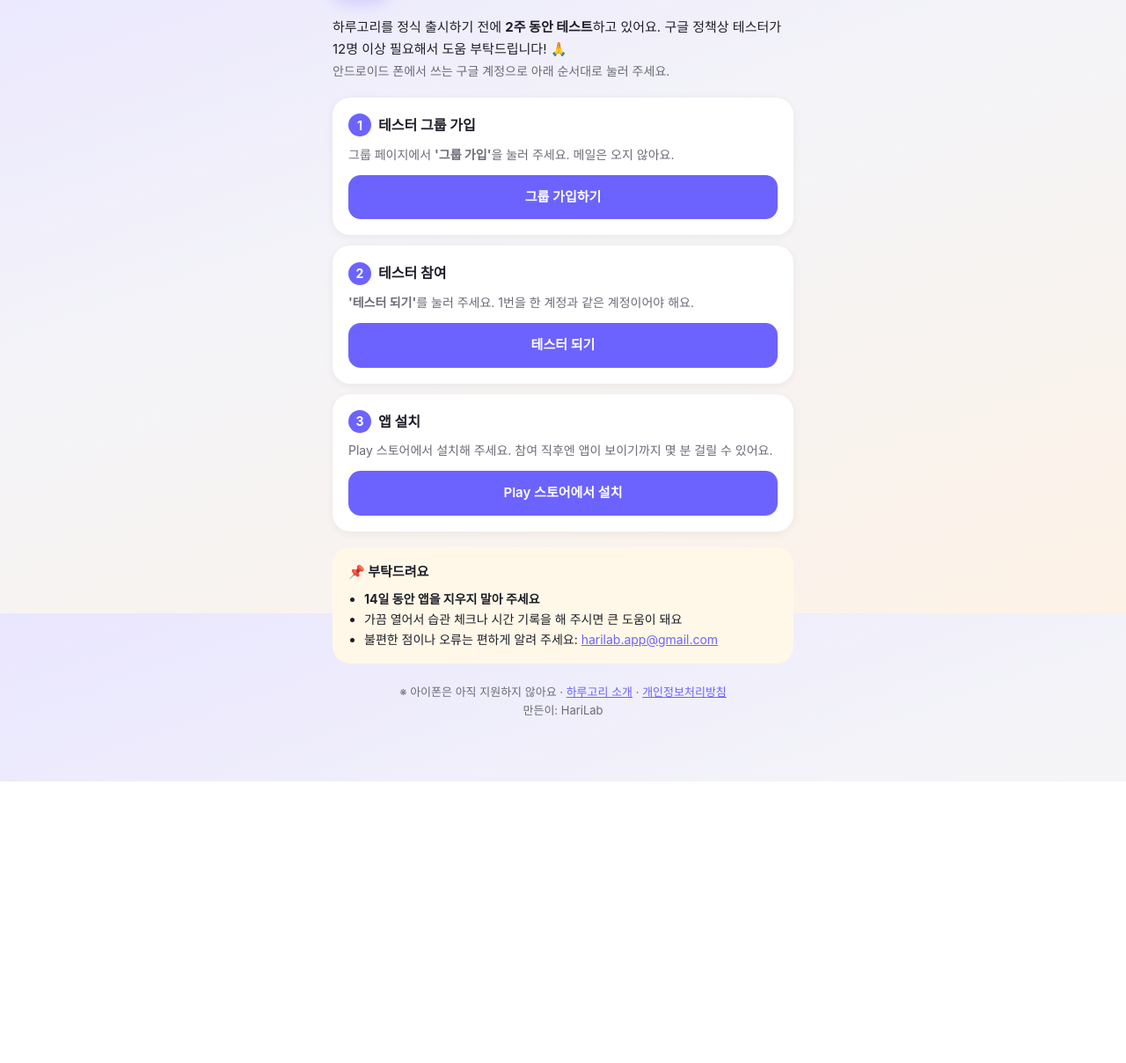
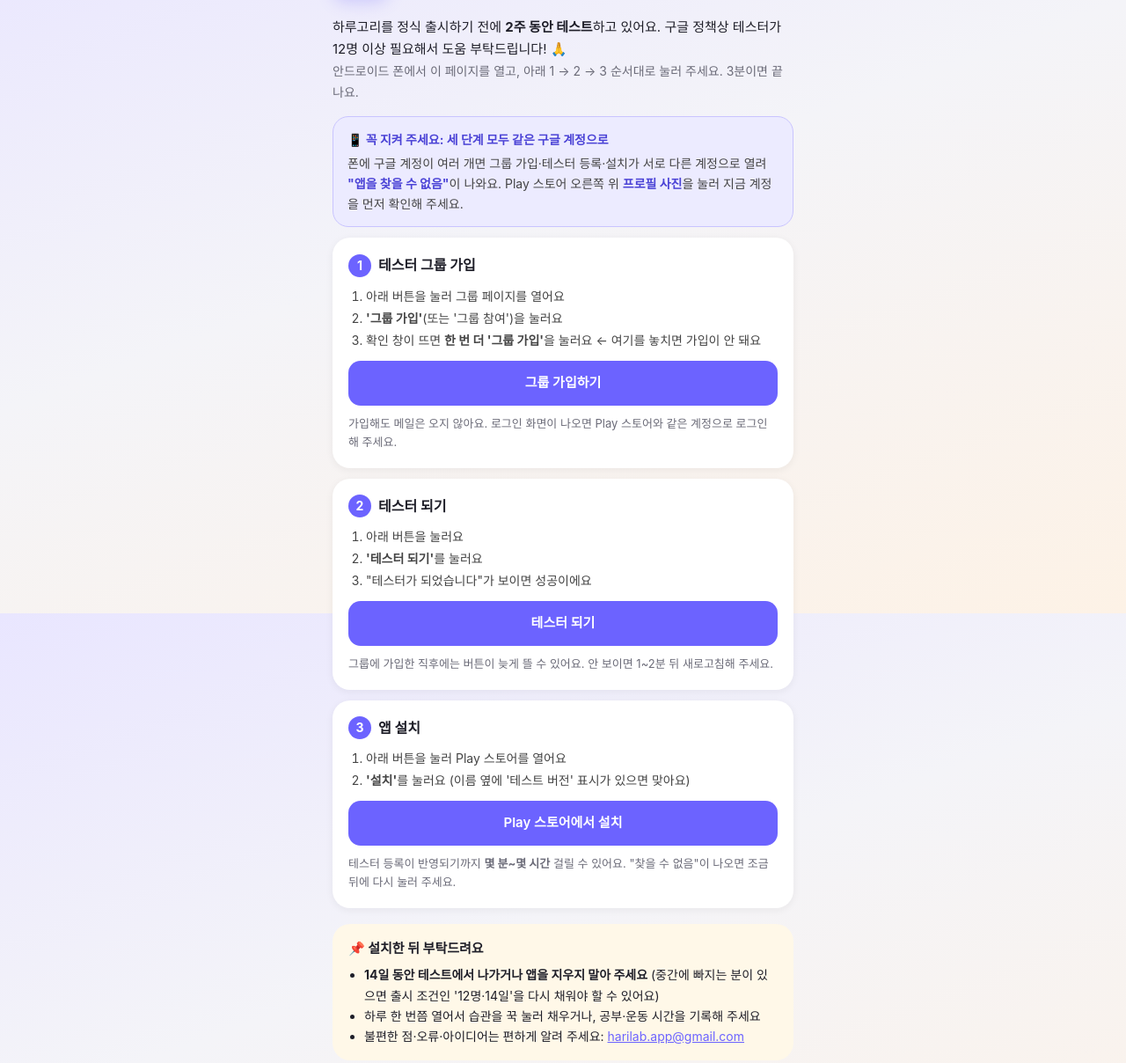
Before and after one commit to harilabapp/harugori, a plain HTML site: page test.html in a window 1280 px wide. Shown: the part 103-1311 px from the top of the page at 88% size. Before the commit the page ends 991 px from the top, so only its background shows below. Drawn offline with Linux system fonts and the light colour scheme.

Commit message:
테스터 안내 자세히: 같은 계정 강조, 단계별 순서, 설치 안 될 때 도움말
Co-Authored-By: Claude Opus 5.5 <noreply@anthropic.com>

```diff
--- a/test.html
+++ b/test.html
@@ -5,10 +5,10 @@
 <meta name="viewport" content="width=device-width, initial-scale=1">
 <title>하루고리 테스트 참여 안내</title>
 <meta property="og:title" content="하루고리 테스트 참여 안내">
-<meta property="og:description" content="정식 출시 전 2주 테스트에 함께해 주세요 · 안드로이드 전용">
+<meta property="og:description" content="정식 출시 전 2주 테스트에 함께해 주세요 · 안드로이드 전용 · 3분이면 끝나요">
 <meta property="og:image" content="https://harilabapp.github.io/harugori/icon-512.png?v=2">
 <style>
-  :root { --brand: #6C63FF; --ink: #1e1e28; --sub: #6b6b78; --card: #fff; --bg: #f4f4f8; }
+  :root { --brand: #6C63FF; --ink: #1e1e28; --sub: #6b6b78; --card: #fff; }
   * { box-sizing: border-box; }
   body { margin: 0; font-family: -apple-system, "Noto Sans KR", "Malgun Gothic", sans-serif; color: var(--ink); line-height: 1.65;
          background: linear-gradient(160deg, #e9e6ff 0%, #f4f4f8 45%, #fdf2e6 100%) fixed; }
@@ -16,17 +16,23 @@
   .top { display: flex; align-items: center; gap: 14px; }
   .top img { width: 64px; height: 64px; border-radius: 16px; box-shadow: 0 6px 18px rgba(108,99,255,.25); }
   h1 { font-size: 22px; margin: 0; } .sub { color: var(--sub); font-size: 14px; margin: 2px 0 0; }
-  .lead { margin: 22px 0 18px; font-size: 15px; }
+  .lead { margin: 22px 0 14px; font-size: 15px; }
+  .key { background: #ecebff; border: 1.5px solid #c9c4ff; border-radius: 18px; padding: 14px 16px; font-size: 14px; }
+  .key b { color: #4b43d6; } .key p { margin: 4px 0 0; color: #444; }
   .step { background: var(--card); border-radius: 20px; padding: 18px; margin-top: 12px; box-shadow: 0 2px 10px rgba(30,30,40,.06); }
-  .step .no { display: inline-flex; width: 26px; height: 26px; border-radius: 13px; background: var(--brand); color: #fff;
+  .step .no { display: inline-flex; flex: none; width: 26px; height: 26px; border-radius: 13px; background: var(--brand); color: #fff;
               font-size: 14px; font-weight: 700; align-items: center; justify-content: center; margin-right: 8px; }
   .step h2 { font-size: 16px; margin: 0; display: flex; align-items: center; }
-  .step p { margin: 8px 0 12px; color: var(--sub); font-size: 14px; }
+  .step ol { margin: 10px 0 12px; padding-left: 20px; color: #444; font-size: 14px; } .step li { margin: 2px 0; }
+  .tip { font-size: 13px; color: var(--sub); margin: 10px 0 0; }
   .btn { display: block; text-align: center; background: var(--brand); color: #fff; text-decoration: none; font-weight: 600;
          padding: 13px; border-radius: 14px; font-size: 15px; }
   .btn:active { opacity: .85; }
   .note { background: #fff8e8; border-radius: 20px; padding: 16px 18px; margin-top: 18px; font-size: 14px; }
-  .note h3 { font-size: 15px; margin: 0 0 6px; } .note ul { margin: 0; padding-left: 18px; }
+  .note h3, .help h3 { font-size: 15px; margin: 0 0 6px; } .note ul { margin: 0; padding-left: 18px; }
+  .help { background: var(--card); border-radius: 20px; padding: 16px 18px; margin-top: 18px; font-size: 14px; box-shadow: 0 2px 10px rgba(30,30,40,.06); }
+  details { border-top: 1px solid #eee; padding: 10px 0; } details:first-of-type { border-top: 0; }
+  summary { cursor: pointer; font-weight: 600; } details p, details ol { margin: 6px 0 0; color: #444; } details ol { padding-left: 20px; }
   .muted { color: var(--sub); font-size: 13px; margin-top: 22px; text-align: center; }
   a { color: var(--brand); }
 </style>
@@ -42,36 +48,84 @@
   </div>
 
   <p class="lead">하루고리를 정식 출시하기 전에 <b>2주 동안 테스트</b>하고 있어요. 구글 정책상 테스터가 12명 이상 필요해서 도움 부탁드립니다! 🙏<br>
-  <span class="sub">안드로이드 폰에서 쓰는 구글 계정으로 아래 순서대로 눌러 주세요.</span></p>
+  <span class="sub">안드로이드 폰에서 이 페이지를 열고, 아래 1 → 2 → 3 순서대로 눌러 주세요. 3분이면 끝나요.</span></p>
+
+  <div class="key">
+    <b>📱 꼭 지켜 주세요: 세 단계 모두 같은 구글 계정으로</b>
+    <p>폰에 구글 계정이 여러 개면 그룹 가입·테스터 등록·설치가 서로 다른 계정으로 열려 <b>"앱을 찾을 수 없음"</b>이 나와요.
+    Play 스토어 오른쪽 위 <b>프로필 사진</b>을 눌러 지금 계정을 먼저 확인해 주세요.</p>
+  </div>
 
   <section class="step">
     <h2><span class="no">1</span>테스터 그룹 가입</h2>
-    <p>그룹 페이지에서 <b>'그룹 가입'</b>을 눌러 주세요. 메일은 오지 않아요.</p>
+    <ol>
+      <li>아래 버튼을 눌러 그룹 페이지를 열어요</li>
+      <li><b>'그룹 가입'</b>(또는 '그룹 참여')을 눌러요</li>
+      <li>확인 창이 뜨면 <b>한 번 더 '그룹 가입'</b>을 눌러요 ← 여기를 놓치면 가입이 안 돼요</li>
+    </ol>
     <a class="btn" href="https://groups.google.com/g/harugori-testers">그룹 가입하기</a>
+    <p class="tip">가입해도 메일은 오지 않아요. 로그인 화면이 나오면 Play 스토어와 같은 계정으로 로그인해 주세요.</p>
   </section>
 
   <section class="step">
-    <h2><span class="no">2</span>테스터 참여</h2>
-    <p><b>'테스터 되기'</b>를 눌러 주세요. 1번을 한 계정과 같은 계정이어야 해요.</p>
+    <h2><span class="no">2</span>테스터 되기</h2>
+    <ol>
+      <li>아래 버튼을 눌러요</li>
+      <li><b>'테스터 되기'</b>를 눌러요</li>
+      <li>"테스터가 되었습니다"가 보이면 성공이에요</li>
+    </ol>
     <a class="btn" href="https://play.google.com/apps/testing/com.harilabs.harugori">테스터 되기</a>
+    <p class="tip">그룹에 가입한 직후에는 버튼이 늦게 뜰 수 있어요. 안 보이면 1~2분 뒤 새로고침해 주세요.</p>
   </section>
 
   <section class="step">
     <h2><span class="no">3</span>앱 설치</h2>
-    <p>Play 스토어에서 설치해 주세요. 참여 직후엔 앱이 보이기까지 몇 분 걸릴 수 있어요.</p>
+    <ol>
+      <li>아래 버튼을 눌러 Play 스토어를 열어요</li>
+      <li><b>'설치'</b>를 눌러요 (이름 옆에 '테스트 버전' 표시가 있으면 맞아요)</li>
+    </ol>
     <a class="btn" href="https://play.google.com/store/apps/details?id=com.harilabs.harugori">Play 스토어에서 설치</a>
+    <p class="tip">테스터 등록이 반영되기까지 <b>몇 분~몇 시간</b> 걸릴 수 있어요. "찾을 수 없음"이 나오면 조금 뒤에 다시 눌러 주세요.</p>
   </section>
 
   <div class="note">
-    <h3>📌 부탁드려요</h3>
+    <h3>📌 설치한 뒤 부탁드려요</h3>
     <ul>
-      <li><b>14일 동안 앱을 지우지 말아 주세요</b></li>
-      <li>가끔 열어서 습관 체크나 시간 기록을 해 주시면 큰 도움이 돼요</li>
-      <li>불편한 점이나 오류는 편하게 알려 주세요: <a href="mailto:harilab.app@gmail.com">harilab.app@gmail.com</a></li>
+      <li><b>14일 동안 테스트에서 나가거나 앱을 지우지 말아 주세요</b> (중간에 빠지는 분이 있으면 출시 조건인 '12명·14일'을 다시 채워야 할 수 있어요)</li>
+      <li>하루 한 번쯤 열어서 습관을 꾹 눌러 채우거나, 공부·운동 시간을 기록해 주세요</li>
+      <li>불편한 점·오류·아이디어는 편하게 알려 주세요: <a href="mailto:harilab.app@gmail.com">harilab.app@gmail.com</a></li>
     </ul>
   </div>
 
-  <p class="muted">※ 아이폰은 아직 지원하지 않아요 · <a href="./">하루고리 소개</a> · <a href="privacy.html">개인정보처리방침</a><br>만든이: HariLab</p>
+  <div class="help">
+    <h3>🔧 설치가 안 될 때</h3>
+    <details>
+      <summary>"앱을 찾을 수 없음" / 설치 버튼이 안 보여요</summary>
+      <ol>
+        <li>Play 스토어 오른쪽 위 프로필에서 <b>1·2단계를 한 계정</b>으로 바꿔 주세요</li>
+        <li>계정을 바꾼 뒤 3단계 버튼을 다시 눌러 주세요</li>
+        <li>그래도 안 되면 10~30분 기다린 뒤 다시 시도해 주세요</li>
+      </ol>
+    </details>
+    <details>
+      <summary>'테스터 되기' 버튼이 안 보여요</summary>
+      <p>1단계 그룹 가입이 안 된 경우가 많아요. 그룹 페이지를 다시 열어 '가입됨'(또는 '회원') 표시가 있는지 확인해 주세요. 확인 창에서 한 번 더 눌러야 가입돼요.</p>
+    </details>
+    <details>
+      <summary>링크가 다른 계정으로 열려요</summary>
+      <p>크롬 오른쪽 위 프로필에서 계정을 바꾸거나, 링크를 길게 눌러 <b>'시크릿 탭에서 열기'</b>로 연 뒤 Play 스토어 계정으로 로그인해 주세요.</p>
+    </details>
+    <details>
+      <summary>이미 했는데도 안 돼요</summary>
+      <p>Play 스토어 앱 정보 → 저장공간 → <b>캐시 지우기</b> 후 다시 열어 주세요. 그래도 안 되면 사용하시는 <b>Gmail 주소</b>를 <a href="mailto:harilab.app@gmail.com">harilab.app@gmail.com</a>으로 보내 주세요. 직접 테스터로 추가해 드릴게요.</p>
+    </details>
+    <details>
+      <summary>아이폰도 되나요?</summary>
+      <p>아직은 안드로이드만 지원해요. 아이폰 버전은 나중에 소식 전할게요.</p>
+    </details>
+  </div>
+
+  <p class="muted"><a href="./">하루고리 소개</a> · <a href="privacy.html">개인정보처리방침</a><br>만든이: HariLab</p>
 </main>
 </body>
 </html>
```
